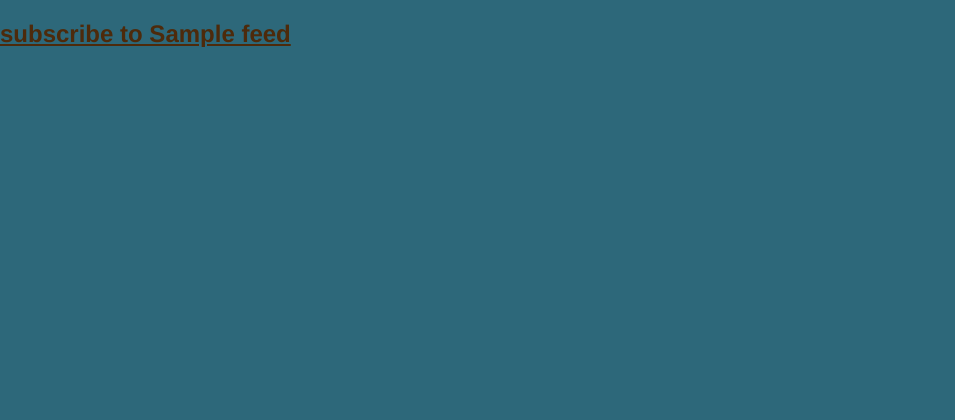
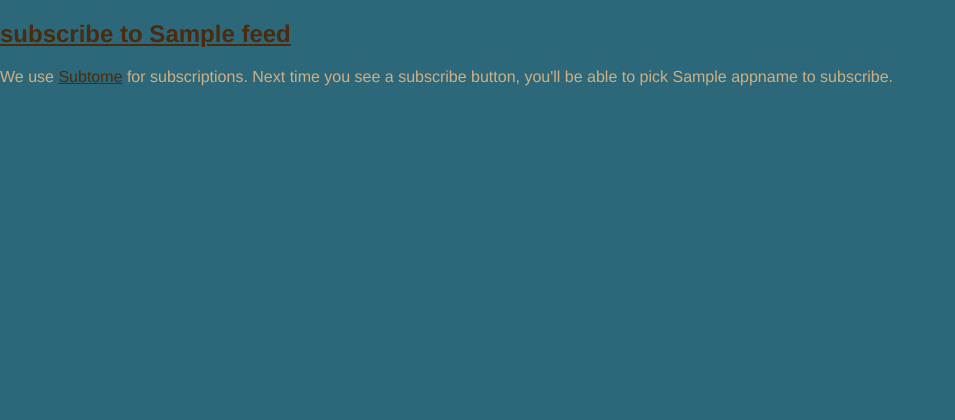
Before and after one commit to superfeedr/notifixlight, a Python web app: template templates/subscribe.html in a window 1280 px wide. Shown: the top 420 px of the page, without its empty margins (0-955 px from the left). Run offline with Jinja, Linux system fonts and the light colour scheme; the template is opened without the code that fills it: most values are stand-ins (such as "Sample title", 1, 10 or a date in 2020).

Commit message:
adding to the template

```diff
--- a/templates/subscribe.html
+++ b/templates/subscribe.html
@@ -37,6 +37,7 @@
   {% for feed in feeds %}
     <h2><a href='xmpp:notifixlite@appspot.com?message;body=/subscribe%20{{feed.href}}'>subscribe to {{feed.title}}</a></h2>
   {% endfor %}
+  <p>We use <a href="http://www.subtome.com/">Subtome</a> for subscriptions. Next time you see a subscribe button, you'll be able to pick {{appname}} to subscribe.</a>
     <p class="bottom">Powered by <a href="http://superfeedr.com">Superfeedr</a> on <a href="http://http://code.google.com/appengine/">Google App Engine</a> - Take that bad <a href="http://github.com/superfeedr/notifixlight">code</a> and make it better.</p>
   <iframe style="display:none;" src='http://www.subtome.com/register.html?name={{appname}}&url=http://{{appname}}.appspot.com/subscribe?resource=%7Burl%7D' />
 </body>
```
